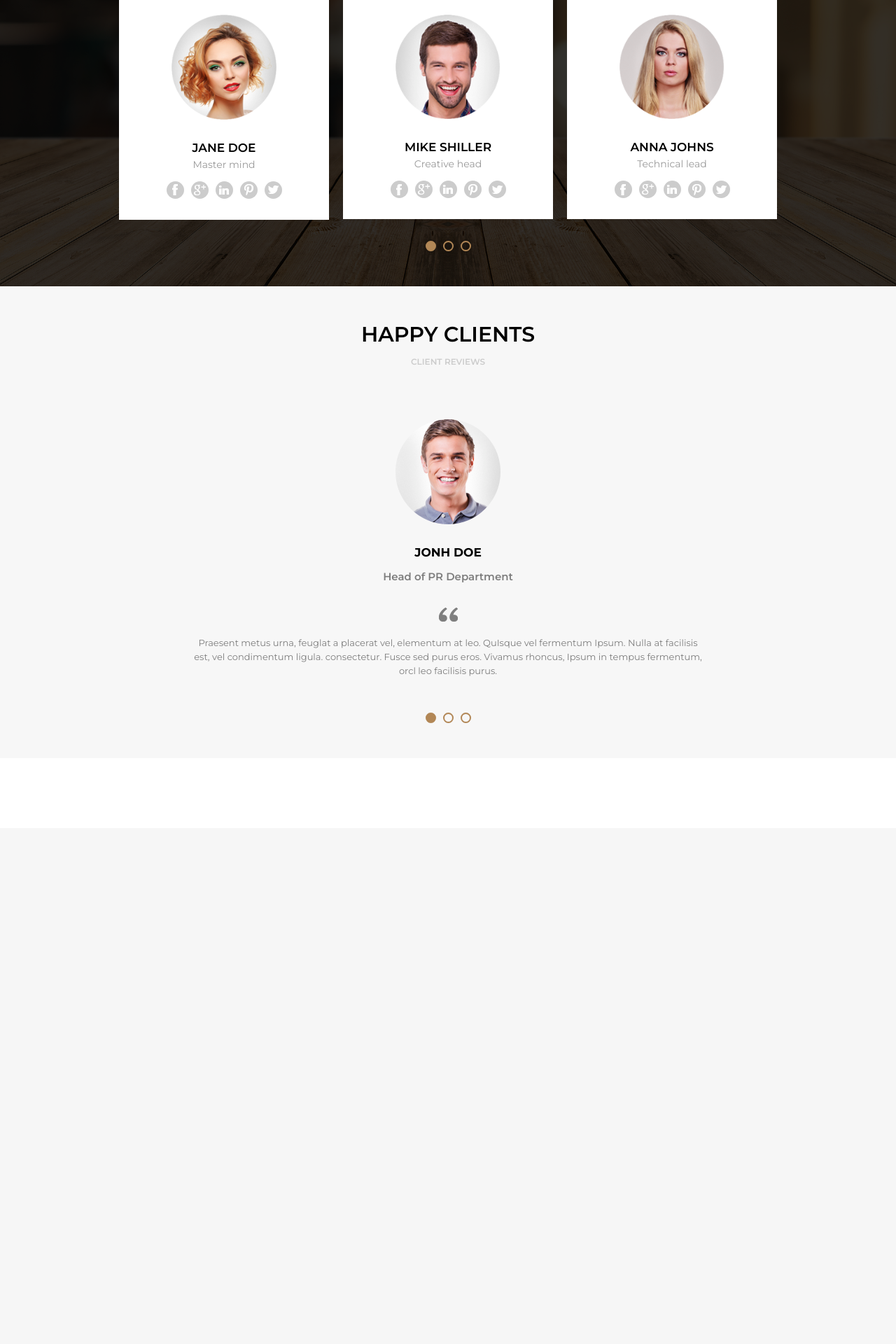
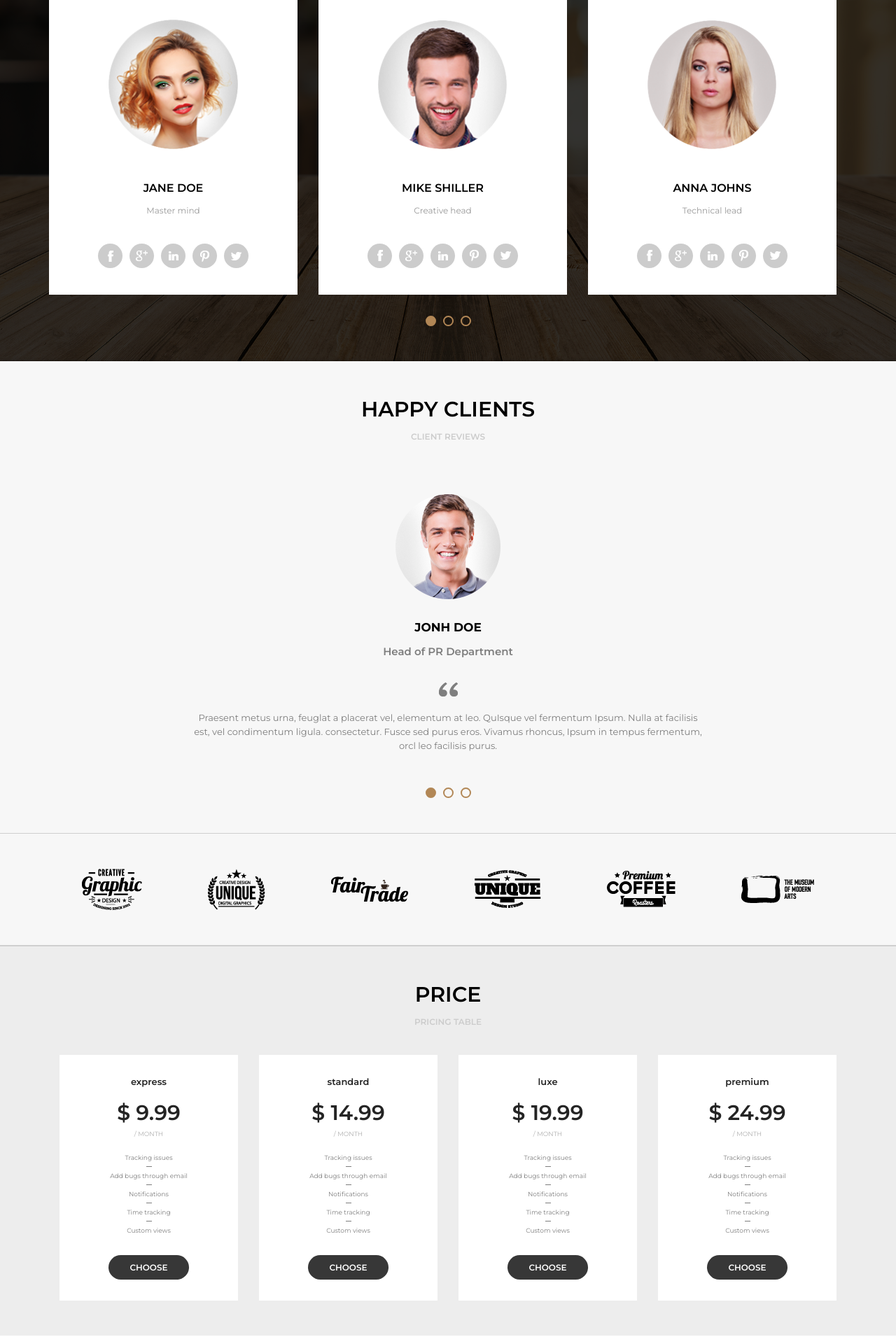
Before and after one commit to alanMedeiros98/html5-css3-new, a PHP site: the page made by anotacoes/modulo 10/index.html in a window 1280 px wide. Shown: the part 2760-4680 px from the top of the page at 70% size. Before the commit the page ends 3793 px from the top, so only its background shows below. Run offline with PHP 8.4, Linux system fonts and the light colour scheme.

Commit message:
atualizacao dia 20/10/2021

```diff
--- a/anotacoes/modulo 10/assets/css/style.css
+++ b/anotacoes/modulo 10/assets/css/style.css
@@ -7,7 +7,7 @@
 	font-size: 13px;
 }
 body{
-	margin-bottom: 100px;
+	margin-bottom: 200px;
 }
 .container{
 	height: 100%;
@@ -337,9 +337,10 @@ header{
 	padding: 0;
 }
 .section--team{
+	display: flex;
+	justify-content: space-between;
 	overflow-x: hidden;
-	max-width: 940px;
-	margin: auto;
+	max-width: 1140px;
 }
 .section--team--area{
 	background-color: rgba(0,0,0,0.8);
@@ -353,11 +354,11 @@ header{
 	display: flex;
 }
 .section--team .slide{
-	width: 300px;
+	width: 355px;
 	height: 100%;
-	min-height: 300px;
+	min-height: 430px;
 	background-color: #fff;
-	margin-right: 20px;
+	margin-right: 30px;
 }
 .section--team .slide:last-child{
 	margin-right: 0px;
@@ -366,7 +367,7 @@ header{
 	display: flex;
 	flex-direction: column;
 	width: 100%;
-	height: 100%;
+	height: 430px;
 	justify-content: center;
 	align-items: center;
 	color: #000;
@@ -393,23 +394,23 @@ header{
 	background-color: #b28756;
 }
 .section--team--avatar{
-	width: 150px;
+	width: 185px;
 	height: auto;
 }
 .section--team--name{
 	text-transform: uppercase;
 	font-weight: 600;
-	font-size: 17px;
-	margin-top: 30px;
+	font-size: 16px;
+	margin-top: 46px;
 }
 .section--team--role{
-	font-size: 14px;
+	font-size: 12px;
 	color: #999;
-	margin-top: 5px;
+	margin-top: 15px;
 }
 .section--team--social{
 	display: flex;
-	margin-top: 15px;
+	margin-top: 40px;
 }
 .section--team--social a{
 	display: flex;
@@ -417,8 +418,8 @@ header{
 	align-items: center;
 	margin-right: 10px;
 	border-radius: 50%;
-	width: 25px;
-	height: 25px;
+	width: 35px;
+	height: 35px;
 	background-color: #ccc;
 }
 .section--team--social a:last-child{
@@ -467,3 +468,71 @@ header{
 	color: #7e7e7e;
 	font-weight: 400;
 }
+/* terminando o clients */
+/* começando o sponsors */
+.default.light .section--sponsors{
+	display: flex;
+	justify-content: space-around;
+}
+.default.light .section--sponsors a{
+	display: flex;
+	align-items: center;
+}
+.border{
+	border-top: 1px solid #cfcfcf;
+}
+/* terminando o sponsors */
+/* começando o price */
+.default.light.grey{
+	background-color: #ededed;
+	border-top: 2px solid #cfcfcf;
+}
+.section--prices{
+	display: flex;
+	justify-content: space-around;
+}
+.section--price{
+	min-width: 255px;
+	background-color: #fff;
+	text-align: center;
+	padding: 30px 0px;
+}
+.section--price--title{
+	color: #242424;
+	font-size: 13px;
+	font-weight: 600;
+	margin-bottom: 18px;
+}
+.section--price--value{
+	color: #242424;
+	font-size: 30px;
+	font-weight: 600;
+	margin-bottom: 6px;
+}
+.section--price--month{
+	color: #aeaeae;
+	text-transform: uppercase;
+	font-size: 9px;
+	margin-bottom: 23px;
+}
+.section--price--beneficts{
+	display: flex;
+	flex-direction: column;
+	align-items: center;
+}
+.section--price--benefict{
+	font-size: 9px;
+	color: #7d7d7d;
+}
+.section--price--bar{
+	width: 8px;
+	height: 1px;
+	background-color: #7d7d7d;
+	margin: 7px 0px;
+}
+.section--price .button{
+	background-color: #373737;
+}
+.section--price .button:hover{
+	background-color: #b28756;
+}
--- a/anotacoes/modulo 10/index.html
+++ b/anotacoes/modulo 10/index.html
@@ -329,6 +329,94 @@
 				</div>
 			</div>
 		</section>
+		<section class="default light border">
+			<div class="section--body">
+				<div class="section--sponsors">
+					<a href=""><img src="media/empresa1.png" alt=""></a>
+					<a href=""><img src="media/empresa2.png" alt=""></a>
+					<a href=""><img src="media/empresa3.png" alt=""></a>
+					<a href=""><img src="media/empresa4.png" alt=""></a>
+					<a href=""><img src="media/empresa5.png" alt=""></a>
+					<a href=""><img src="media/empresa6.png" alt=""></a>
+				</div>
+			</div>
+		</section>
+		<section class="default light grey">
+			<div class="section--title">price</div>
+			<div class="section--desc">pricing table</div>
+			<div class="section--body">
+				<div class="section--prices">
+					<div class="section--price">
+						<div class="section--price--title">express</div>
+						<div class="section--price--value">$ 9.99</div>
+						<div class="section--price--month">/ month</div>
+						<div class="section--price--beneficts">
+							<div class="section--price--benefict">Tracking issues</div>
+							<div class="section--price--bar"></div>
+							<div class="section--price--benefict">Add bugs through email</div>
+							<div class="section--price--bar"></div>
+							<div class="section--price--benefict">Notifications</div>
+							<div class="section--price--bar"></div>
+							<div class="section--price--benefict">Time tracking</div>
+							<div class="section--price--bar"></div>
+							<div class="section--price--benefict">Custom views</div>
+						</div>
+						<a href=""><div class="button">choose</div></a>
+					</div>
+					<div class="section--price">
+						<div class="section--price--title">standard</div>
+						<div class="section--price--value">$ 14.99</div>
+						<div class="section--price--month">/ month</div>
+						<div class="section--price--beneficts">
+							<div class="section--price--benefict">Tracking issues</div>
+							<div class="section--price--bar"></div>
+							<div class="section--price--benefict">Add bugs through email</div>
+							<div class="section--price--bar"></div>
+							<div class="section--price--benefict">Notifications</div>
+							<div class="section--price--bar"></div>
+							<div class="section--price--benefict">Time tracking</div>
+							<div class="section--price--bar"></div>
+							<div class="section--price--benefict">Custom views</div>
+						</div>
+						<a href=""><div class="button">choose</div></a>
+					</div>
+					<div class="section--price">
+						<div class="section--price--title">luxe</div>
+						<div class="section--price--value">$ 19.99</div>
+						<div class="section--price--month">/ month</div>
+						<div class="section--price--beneficts">
+							<div class="section--price--benefict">Tracking issues</div>
+							<div class="section--price--bar"></div>
+							<div class="section--price--benefict">Add bugs through email</div>
+							<div class="section--price--bar"></div>
+							<div class="section--price--benefict">Notifications</div>
+							<div class="section--price--bar"></div>
+							<div class="section--price--benefict">Time tracking</div>
+							<div class="section--price--bar"></div>
+							<div class="section--price--benefict">Custom views</div>
+						</div>
+						<a href=""><div class="button">choose</div></a>
+					</div>
+					<div class="section--price">
+						<div class="section--price--title">premium</div>
+						<div class="section--price--value">$ 24.99</div>
+						<div class="section--price--month">/ month</div>
+						<div class="section--price--beneficts">
+							<div class="section--price--benefict">Tracking issues</div>
+							<div class="section--price--bar"></div>
+							<div class="section--price--benefict">Add bugs through email</div>
+							<div class="section--price--bar"></div>
+							<div class="section--price--benefict">Notifications</div>
+							<div class="section--price--bar"></div>
+							<div class="section--price--benefict">Time tracking</div>
+							<div class="section--price--bar"></div>
+							<div class="section--price--benefict">Custom views</div>
+						</div>
+						<a href=""><div class="button">choose</div></a>
+					</div>
+				</div>
+			</div>
+		</section>
 	</main>
 </body>
 </html>
```
